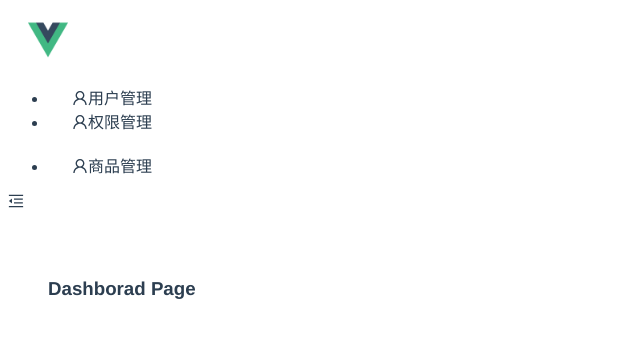
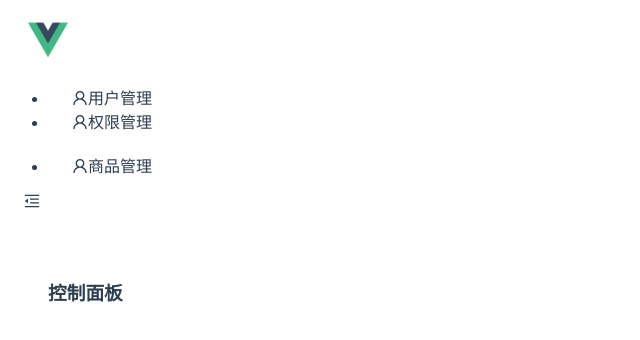
Before and after one commit to hurole/vue3-admin, a Vue app: page / in a window 1280 px wide. Shown: the top 340 px of the page, without its empty margins (0-640 px from the left). Built offline with nearby package versions, Linux system fonts and the light colour scheme.

Commit message:
feat: login page

```diff
--- a/components.d.ts
+++ b/components.d.ts
@@ -5,12 +5,15 @@ import '@vue/runtime-core'
 
 declare module '@vue/runtime-core' {
   export interface GlobalComponents {
+    AButton: typeof import('ant-design-vue/es')['Button']
+    ACol: typeof import('ant-design-vue/es')['Col']
     ALayout: typeof import('ant-design-vue/es')['Layout']
     ALayoutContent: typeof import('ant-design-vue/es')['LayoutContent']
     ALayoutHeader: typeof import('ant-design-vue/es')['LayoutHeader']
     ALayoutSider: typeof import('ant-design-vue/es')['LayoutSider']
     AMenu: typeof import('ant-design-vue/es')['Menu']
     AMenuItem: typeof import('ant-design-vue/es')['MenuItem']
+    ARow: typeof import('ant-design-vue/es')['Row']
     ASubMenu: typeof import('ant-design-vue/es')['SubMenu']
   }
 }
--- a/src/App.vue
+++ b/src/App.vue
@@ -121,4 +121,7 @@ let list = reactive([
 .menu {
   margin-top: 20px;
 }
+.trigger{
+    margin-left: 16px;
+}
 </style>
--- a/src/main.ts
+++ b/src/main.ts
@@ -2,4 +2,14 @@ import { createApp } from "vue";
 import App from "./App.vue";
 import router from "./router";
 
-createApp(App).use(router).mount("#app");
+// createApp方法返回应用实例
+const app = createApp(App);
+// mount方法返回根组件实例
+app.use(router).mount("#app");
+// config配置项 errorHandler捕获错误
+app.config.errorHandler = (err) => {
+  console.log("捕获错误", err);
+};
+app.config.globalProperties = {
+  projectName: "vue3—admin",
+};
--- a/src/views/Dashborad/index.vue
+++ b/src/views/Dashborad/index.vue
@@ -1,5 +1,15 @@
+<script setup lang="ts">
+import { ref, onMounted, onBeforeMount } from "vue";
+console.log("执行setup");
+const name = ref("控制面板");
+onMounted(() => {
+    console.log("onMounted--生命周期");
+});
+onBeforeMount(() => {
+    console.log("onBeforeMount--生命周期");
+});
+</script>
 <template>
-  <h1>Dashborad Page</h1>
+    <h1>{{ name }}</h1>
 </template>
-
-<style></style>
+<style module></style>
--- /dev/null
+++ b/src/views/Login/index.vue
@@ -0,0 +1,12 @@
+<script setup lang="ts"></script>
+<template>
+    <a-row class="container">
+        <a-col :span="12">左</a-col>
+        <a-col :span="12">右</a-col>
+    </a-row>
+</template>
+<style module>
+.container {
+    height: 100%;
+}
+</style>
```
Also changed, not shown: src/router/index.ts (+5 -3 lines).
